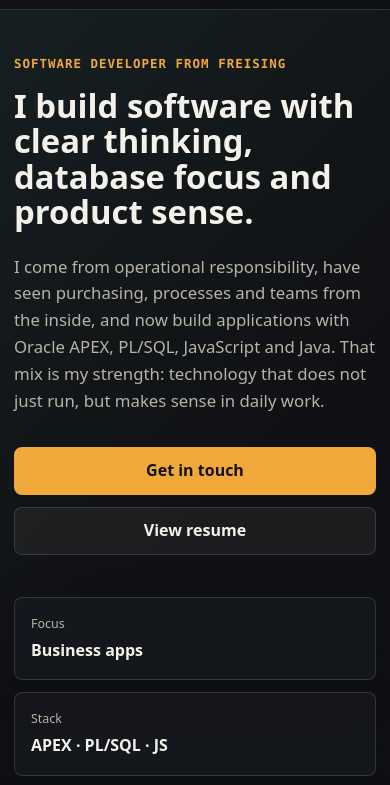
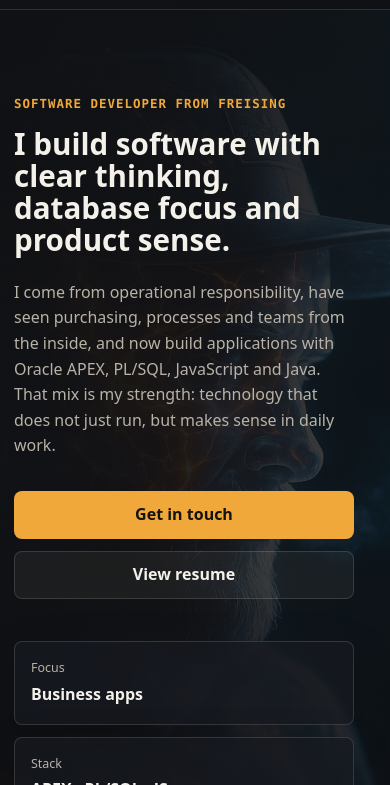
Before and after one commit to philosophiedeluxe/my_homepage, a plain HTML site: page index.html in a window 390 px wide. Shown: the part 59-844 px from the top of the page. Drawn offline with Linux system fonts and the light colour scheme.

Commit message:
Use portrait as hero background

```diff
--- a/style.css
+++ b/style.css
@@ -183,14 +183,31 @@ html[data-lang="en"] .is-en {
 }
 
 .hero {
+  position: relative;
+  width: 100%;
   min-height: calc(100svh - var(--nav-h));
+  margin-inline: 0;
   display: grid;
-  grid-template-columns: minmax(0, 1fr) minmax(300px, 420px);
-  align-items: center;
-  gap: clamp(28px, 5vw, 64px);
+  align-items: end;
+  overflow: hidden;
+  padding: clamp(72px, 10vw, 140px) max(20px, calc((100% - var(--max)) / 2)) clamp(48px, 7vw, 96px);
+}
+
+.hero::before {
+  content: "";
+  position: absolute;
+  inset: 0;
+  z-index: 1;
+  background:
+    linear-gradient(90deg, rgba(16, 17, 20, 0.96) 0%, rgba(16, 17, 20, 0.82) 38%, rgba(16, 17, 20, 0.2) 100%),
+    linear-gradient(0deg, rgba(16, 17, 20, 0.92) 0%, rgba(16, 17, 20, 0.28) 46%, rgba(16, 17, 20, 0.68) 100%);
+  pointer-events: none;
 }
 
 .hero-copy {
+  position: relative;
+  z-index: 2;
+  width: min(760px, 100%);
   min-width: 0;
 }
 
@@ -304,15 +321,8 @@ h3 {
 .quick-facts div,
 .project-card,
 .stack-grid article,
-timeline-item,
+.timeline-item,
 .credential-list li {
-  border: 1px solid var(--line);
-  border-radius: var(--radius);
-  background: rgba(23, 26, 32, 0.76);
-  box-shadow: 0 14px 44px rgba(0, 0, 0, 0.18);
-}
-
-.timeline-item {
   border: 1px solid var(--line);
   border-radius: var(--radius);
   background: rgba(23, 26, 32, 0.76);
@@ -334,26 +344,18 @@ timeline-item,
 }
 
 .hero-visual {
-  position: relative;
-  border: 1px solid var(--line);
-  border-radius: var(--radius);
+  position: absolute;
+  inset: 0;
+  z-index: 0;
   overflow: hidden;
   background: var(--surface);
-  box-shadow: var(--shadow);
-}
-
-.hero-visual::after {
-  content: "";
-  position: absolute;
-  inset: 0;
-  background: linear-gradient(180deg, transparent 42%, rgba(16, 17, 20, 0.78));
-  pointer-events: none;
 }
 
 .hero-visual img {
   width: 100%;
-  aspect-ratio: 4 / 5;
+  height: 100%;
   object-fit: cover;
+  object-position: 68% center;
 }
 
 .signal-panel {
@@ -365,6 +367,10 @@ timeline-item,
   flex-wrap: wrap;
   justify-content: flex-end;
   gap: 8px;
+}
+
+.hero .signal-panel {
+  display: none;
 }
 
 .signal-panel span,
@@ -579,18 +585,18 @@ timeline-item,
     padding-inline: 12px;
   }
 
-  .hero,
   .split-section,
   .contact-section {
     grid-template-columns: 1fr;
   }
 
   .hero {
-    padding-top: 44px;
+    min-height: auto;
+    padding-top: 84px;
   }
 
   .hero-visual {
-    max-width: 560px;
+    opacity: 0.42;
   }
 
   .project-grid,
@@ -614,9 +620,17 @@ timeline-item,
   }
 
   .nav,
-  .section,
   .footer {
     width: min(100% - 28px, var(--max));
+  }
+
+  .section:not(.hero) {
+    width: min(100% - 28px, var(--max));
+  }
+
+  .hero {
+    width: 100%;
+    padding-inline: 14px;
   }
 
   .brand {
@@ -629,15 +643,19 @@ timeline-item,
 
   h1 {
     max-width: 100%;
-    font-size: clamp(2.05rem, 8.4vw, 2.65rem);
+    font-size: clamp(1.85rem, 7vw, 2.15rem);
     line-height: 1.08;
     overflow-wrap: anywhere;
   }
 
+  .hero-text {
+    font-size: 1rem;
+  }
+
   .hero-copy,
   .hero-text {
-    width: 100%;
-    max-width: 100%;
+    width: min(100%, 340px);
+    max-width: calc(100vw - 28px);
   }
 
   h2 {
```
